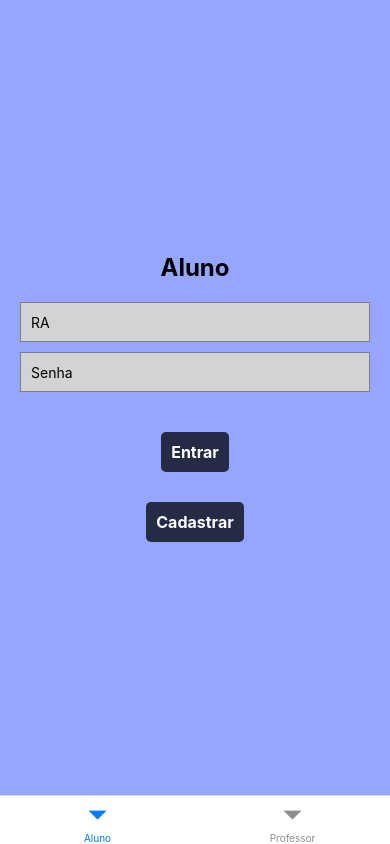
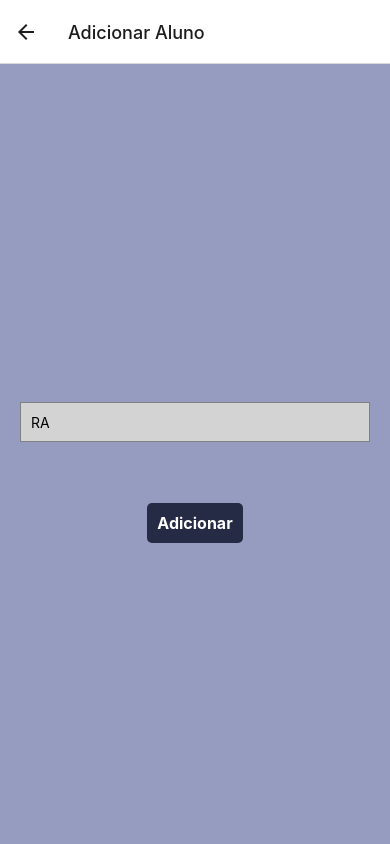
Before and after one commit to Yan-SO/front-end-app-estagio, a React Native app: screen /AdicionarAluno in a window 390 px wide. Built offline with nearby package versions, Linux system fonts and the light colour scheme.

Commit message:
adicao das relacoes de professor e aluno, adicior e listar

```diff
--- a/App.js
+++ b/App.js
@@ -2,15 +2,18 @@ import React from 'react';
 import { NavigationContainer } from '@react-navigation/native';
 import Routes from './src/routes/routes';
 import {SafeAreaView, StatusBar } from 'react-native';
+import { ProfessorProvider } from './src/contexts/professor/professorContext';
 
 export default function App() {
 
   return (
     <SafeAreaView style={{flex:1}}>
       <StatusBar />
-      <NavigationContainer>
-        <Routes />
-      </NavigationContainer>
+      <ProfessorProvider>
+        <NavigationContainer>
+          <Routes />
+        </NavigationContainer>
+      </ProfessorProvider>
     </SafeAreaView>
   );
 }
--- a/src/components/header.js
+++ b/src/components/header.js
@@ -20,6 +20,9 @@ const styleModelo =()=>(StyleSheet.create({
         flexDirection:"row",
         padding:10,
         backgroundColor:'#8a8a8a',
+        borderBottomColor:'#5a5a5a',
+        borderBottomWidth:2,
+        marginBottom:16
     },
     backButton:{
         alignItems:"center",
@@ -30,5 +33,6 @@ const styleModelo =()=>(StyleSheet.create({
         fontSize: 24,
         fontWeight: 'bold',
         margin: 10,
+
     },
 }));
--- /dev/null
+++ b/src/contexts/professor/professorContext.js
@@ -0,0 +1,22 @@
+import { createContext, useState } from "react";
+
+
+export const ProfessorContext = createContext({});
+
+export function ProfessorProvider({children}){
+    const [idProfessor, setIdProfessor] = useState(0);
+    const [nomeProfessor, setNomeProfessor] = useState('');
+    const [emailProfessor, setEmailProfessor ] =useState('');
+    const [senhaProfessor, setSenhaProfessor] = useState('');
+
+    return (
+        <ProfessorContext.Provider
+        value={{idProfessor, setIdProfessor,
+            nomeProfessor, setNomeProfessor,
+            emailProfessor, setEmailProfessor,
+            senhaProfessor,setSenhaProfessor
+        }}>
+            {children}
+        </ProfessorContext.Provider>
+    );
+}
--- a/src/routes/routes.js
+++ b/src/routes/routes.js
@@ -1,10 +1,9 @@
-import { createBottomTabNavigator } from "@react-navigation/bottom-tabs";
-
 import { createNativeStackNavigator } from "@react-navigation/native-stack";
 import HomeAluno from "../screens/alunos/home-aluno";
 import LoginScreen from "./routesTab";
 import HomeProfessor from "../screens/professor/home-professor";
 import ListaMeusAlunos from "../screens/lista-alunos";
+import AdicionarAluno from "../screens/professor/adicionar-aluno";
 
 
 
@@ -18,6 +17,7 @@ export default function Routes(){
             <Stack.Screen name="HomeAluno" component={HomeAluno} options={{headerShown:false}}/>
             <Stack.Screen name="HomeProfessor" component={HomeProfessor} options={{headerShown:false}}/>
             <Stack.Screen name="ListaMeusAlunos" component={ListaMeusAlunos} options={{headerShown:true, title:'Meus Alunos'}}/>
+            <Stack.Screen name="AdicionarAluno" component={AdicionarAluno} options={{headerShown:true, title:'Adicionar Aluno'}}/>
         </Stack.Navigator>
     );
 }
--- a/src/screens/lista-alunos/index.js
+++ b/src/screens/lista-alunos/index.js
@@ -1,57 +1,17 @@
 import { FlatList, StyleSheet, Text, TouchableOpacity, View } from "react-native";
 import ItemListaAlunos from "../../components/itemLista";
 import { AntDesign } from '@expo/vector-icons';
+import { meusAlunos } from "../../services/listar/meus_alunos";
+import { useContext, useEffect, useState } from "react";
+import { ProfessorContext } from "../../contexts/professor/professorContext";
 
 
-const lisata = {
-    content: [
-        {
-            id: 2,
-            RA: 2518,
-            nome: '2518',
-            senha: 'senhaDo2518',
-            email: '2518@gmail.com',
-            professor: 1
-        },
-        {
-            id: 3,
-            RA: 2564,
-            nome: 'jonny',
-            senha: 'senhaDojonny',
-            email: 'jonny@gmail.com',
-            professor: 1
-        }
-    ],
-    pageable: {
-        sort: {
-            empty: true,
-            sorted: false,
-            unsorted: true
-        },
-        offset: 0,
-        pageSize: 20,
-        pageNumber: 0,
-        unpaged: false,
-        paged: true
-    },
-    last: true,
-    totalElements: 2,
-    totalPages: 1,
-    size: 20,
-    number: 0,
-    sort: {
-        empty: true,
-        sorted: false,
-        unsorted: true
-    },
-    first: true,
-    numberOfElements: 2,
-    empty: false
-}
 
 export default function ListaMeusAlunos(){
-    const retorno = lisata.content;
     const styles = styleModelo();
+    const { idProfessor } = useContext(ProfessorContext);
+    const [lista, setLista]= useState([]);
+    const [resp, setResp]= useState({});
 
     const Footer =()=>{
         return <View style={styles.footerConteiner}>
@@ -66,10 +26,19 @@ export default function ListaMeusAlunos(){
         </View>
     };
 
+
+    async function buscarInfo(idProfessor){
+        const resp= await meusAlunos(idProfessor)
+        setLista(resp.content)
+        setResp(resp);
+    }
+    useEffect(()=>buscarInfo(idProfessor),[])
+
     return (
         <View>
             <FlatList
-                data={retorno}
+                data={lista}
+
                 keyExtractor={(item)=> item.id}
                 renderItem={(item)=> <ItemListaAlunos item={item}/>}
                 ListFooterComponent={<Footer />}
--- /dev/null
+++ b/src/screens/professor/adicionar-aluno/index.js
@@ -0,0 +1,89 @@
+import { useContext, useState } from "react";
+import { StyleSheet, Text, TextInput, TouchableOpacity, View } from "react-native";
+import { ProfessorContext } from "../../../contexts/professor/professorContext";
+import { adicionarAluno } from "../../../services/adicionar/adicionar-atividades";
+
+
+export default function AdicionarAluno(){
+    const styles = styleModelo();
+    const {emailProfessor} = useContext(ProfessorContext);
+    const [ra, setRa] = useState('');
+    const [mensagemErro, setMensagemErro] = useState('');
+    const [mensagem, setMensagem] = useState('');
+
+    async function addAluno(ra,emailProfessor){
+        const resp = await adicionarAluno(ra, emailProfessor);
+        setMensagemErro('')
+        setMensagem('')
+        if(resp?.Ra == 'err'){
+            setMensagemErro('O RA informado esta errado')
+        }else if(resp?.email=='err'){
+            setMensagemErro('Erro fatal demita o cara que fez o app, o email informado é invalido')
+        }else if(resp?.Ra == 'err' && resp?.email=='err'){
+            setMensagemErro('Erro fatal demita o cara que fez o app, o email e o ra informado são invalidos')
+        }else if(resp?.Ra == 'full'){
+            setMensagemErro('O aluno ja foi adicionado a você')
+        }else{
+            setMensagemErro('')
+            setMensagem(`O aluno ${resp.Ra} foi adicionado a você, professor ${resp.email}`)
+        }
+        console.log(resp)
+    }
+
+    return (
+        <View style={styles.container}>
+            <Text style={styles.mensagemErro}> {mensagemErro} </Text>
+            <TextInput
+                style={styles.input}
+                placeholder="RA"
+                value={ra}
+                onChangeText={(text)=>setRa(text)}
+            />
+            <Text style={styles.mensagem}> {mensagem} </Text>
+            <TouchableOpacity style={styles.button} onPress={()=> addAluno(ra, emailProfessor)}>
+                <Text style={styles.buttonText}>Adicionar</Text>
+            </TouchableOpacity>
+        </View>
+    );
+}
+
+const styleModelo=()=>(StyleSheet.create({
+    container: {
+        flex: 1,
+        justifyContent: 'center',
+        alignItems: 'center',
+        paddingHorizontal: 20,
+        backgroundColor:"#959cbf"
+    },
+    mensagemErro:{
+        color:'#d40000',
+        paddingBottom:16,
+        fontSize:18,
+        fontWeight:'bold',
+    },
+    mensagem:{
+        fontSize:18,
+        fontWeight:'bold',
+    },
+    input:{
+        width: '100%',
+    backgroundColor:'#D3D3D3',
+    height: 40,
+    borderColor: '#808080',
+    borderWidth: 1,
+    marginBottom: 10,
+    paddingHorizontal: 10,
+    },
+    button: {
+        backgroundColor: '#262b45',
+        padding: 10,
+        borderRadius: 5,
+        marginTop: 30,
+      },
+      buttonText: {
+        color: '#fff',
+        fontSize: 16,
+        fontWeight: 'bold',
+        textAlign: 'center',
+      },
+}));
--- a/src/screens/professor/home-professor/index.js
+++ b/src/screens/professor/home-professor/index.js
@@ -1,19 +1,47 @@
-import { Text, TouchableOpacity, View } from "react-native";
+import { ScrollView, StyleSheet, Text, TouchableOpacity, View } from "react-native";
 import Header from "../../../components/header";
 import Button from "../../../components/button";
 import { useNavigation } from "@react-navigation/native";
+import { useContext } from "react";
+import { ProfessorContext } from "../../../contexts/professor/professorContext";
 
 
 export default function HomeProfessor(){
+    const style = styleModelo();
+    const {nomeProfessor}= useContext(ProfessorContext);
     const navigation = useNavigation();
 
     return (
-        <View>
-            <Header nome={'Jorge Antoneo Gonsalves de Lamar'}  titulo={'Professor'}
+        <ScrollView>
+            <Header nome={nomeProfessor}  titulo={'Professor'}
                 onPress={()=> navigation.reset({index: 0, routes: [{ name: 'LoginScreen' }],})}
             />
-            <Button color={'#a60000'} text={'Listar meus alunos'} onPress={()=> navigation.navigate('ListaMeusAlunos')}/>
+            <View style={style.conteinerTexto}>
+                <Text style={style.textoTitulo}> Atividades </Text>
+            </View>
             <Button color={'#0600a6'} text={'Cria Atividade'} onPress={()=>{}}/>
-        </View>
+            <Button color={'#026600'} text={'Minhas Atividades'} onPress={()=>{}}/>
+            <Button color={'#a60000'} text={'Remover Atividades'} onPress={()=>{}}/>
+            <View style={style.conteinerTexto}>
+                <Text style={style.textoTitulo}> Alunos </Text>
+            </View>
+            <Button color={'#026600'} text={'Listar meus alunos'} onPress={()=> navigation.navigate('ListaMeusAlunos')}/>
+            <Button color={'#a60000'} text={'Remover aluno'} onPress={()=> {}}/>
+            <Button color={'#5c3700'} text={'Adicionar Aluno'} onPress={()=>navigation.navigate('AdicionarAluno')}/>
+        </ScrollView>
     );
 }
+
+const styleModelo=()=>(StyleSheet.create({
+    conteinerTexto:{
+        marginTop:16,
+        borderBottomWidth:2,
+        borderColor:'#454545',
+        marginHorizontal:6,
+        borderRadius:6
+    },
+    textoTitulo:{
+        fontSize:20,
+        marginLeft:10,
+    },
+}));
--- a/src/screens/professor/login-professor/index.js
+++ b/src/screens/professor/login-professor/index.js
@@ -1,23 +1,25 @@
 
 import { useNavigation } from '@react-navigation/native';
-import { useState } from 'react';
+import { useContext, useState } from 'react';
 import { View, Text, TextInput, TouchableOpacity, StyleSheet } from 'react-native';
 import { verificaPraLoginProfessor } from '../../../services/login-api/login';
+import { ProfessorContext } from '../../../contexts/professor/professorContext';
 
 export default function LoginProfessor() {
   const navigation = useNavigation();
-  const [email,setEmail] = useState('');
+  const { setIdProfessor,setNomeProfessor,
+    emailProfessor, setEmailProfessor,
+    senhaProfessor,setSenhaProfessor} = useContext(ProfessorContext);
   const [emailMensagem,setEmailMensagem] = useState('');
-  const [senha,setSenha] = useState('');
   const [senhaMensagem,setSenhaMensagem] = useState('');
 
   async function login (){
-    const resp = await verificaPraLoginProfessor(email, senha);
+    const resp = await verificaPraLoginProfessor(emailProfessor, senhaProfessor);
     setEmailMensagem('');
     setSenhaMensagem('');
     let r;
     let s;
-    if(email == ''){
+    if(emailProfessor == ''){
       setEmailMensagem('Por favor coloque o Email')
     }else if(resp?.email == 'err'){
       setEmailMensagem('O Email apresentado não existe')
@@ -26,7 +28,7 @@ export default function LoginProfessor() {
       r = true;
     }
     console.log(resp)
-    if(senha == ''){
+    if(senhaProfessor == ''){
       setSenhaMensagem('Por favor coloque a senha')
     }else if(resp?.senha == 'err'){
       setSenhaMensagem('A senha apresentado esta errada')
@@ -35,6 +37,10 @@ export default function LoginProfessor() {
       s= true;
     }
     if(r && s){
+      setIdProfessor(resp.id);
+      setNomeProfessor(resp.nome);
+      setEmailProfessor(resp.email);
+      setSenhaProfessor(resp.senha);
       navigation.reset({index: 0, routes: [{ name: 'HomeProfessor' }],})
     }
 
@@ -49,16 +55,16 @@ export default function LoginProfessor() {
       <TextInput
         style={styles.input}
         placeholder="Email"
-        value={email}
-        onChangeText={(text)=>setEmail(text)}
+        value={emailProfessor}
+        onChangeText={(text)=>setEmailProfessor(text)}
         keyboardType='email-address'
       />
       <Text style={styles.erroTextNull}>{senhaMensagem}</Text>
       <TextInput
         style={styles.input}
         placeholder="Senha"
-        value={senha}
-        onChangeText={(text)=>setSenha(text)}
+        value={senhaProfessor}
+        onChangeText={(text)=>setSenhaProfessor(text)}
         //secureTextEntry
       />
 
@@ -107,4 +113,10 @@ const styles = StyleSheet.create({
     fontWeight: 'bold',
     textAlign: 'center',
   },
+  erroTextNull:{
+    fontSize:16,
+    fontWeight:'bold',
+    color:'#d40000',
+    paddingBottom:16,
+  },
 });
--- /dev/null
+++ b/src/services/adicionar/adicionar-atividades.js
@@ -0,0 +1,15 @@
+import api from "../api";
+
+
+export async function adicionarAluno(ra, emailProfessor){
+    try{
+        const resp = await api.post('relacionamento/add-aluno',{
+            alunoRA:ra,
+            emailProfessor:emailProfessor
+        });
+        return resp.data;
+    }catch(err){
+        console.log(err)
+        return {};
+    }
+}
--- /dev/null
+++ b/src/services/listar/meus_alunos.js
@@ -0,0 +1,11 @@
+import api from "../api";
+
+export async function meusAlunos(idProfessor){
+    try{
+        const resp = await api.get(`relacionamento/meus-alunos/professor=${idProfessor}`);
+        return resp.data;
+    }catch(err){
+        console.log(err)
+        return {};
+    }
+}
```
Also changed, not shown: src/screens/professor/criar-atividade/index.js (added, +12 -0 lines).
